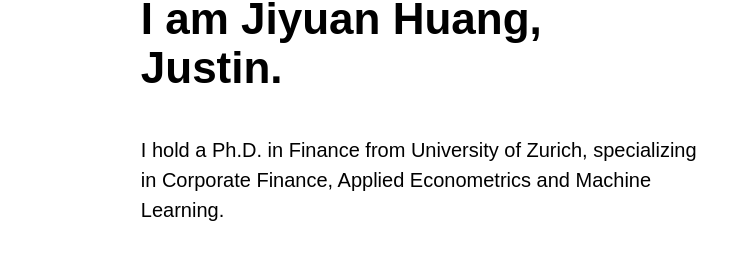
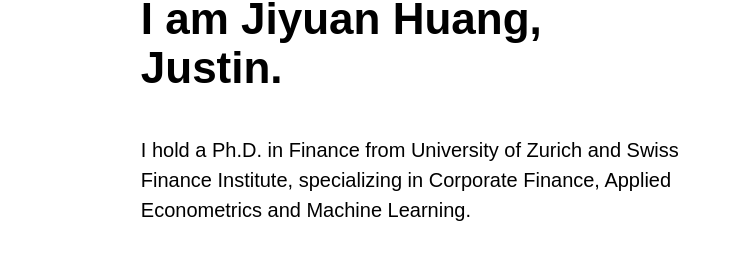
Before and after one commit to bykimuzh/Huang-Justin, a plain HTML site: page index.html in a window 1280 px wide. Shown: the part 242-499 px from the top of the page, 0-743 px from the left. Drawn offline with nearby package versions, Linux system fonts and the light colour scheme.

Commit message:
Update index.html

```diff
--- a/index.html
+++ b/index.html
@@ -39,7 +39,7 @@
                 <div class="efi-hr-01-title-wrapper">
                   <div class="efi-label big">Hello!</div>
                   <h1 class="efi-jumbo-2">I am Jiyuan Huang,<br>Justin.</h1>
-                  <p class="efi-big-paragraph-2">I hold a Ph.D. in Finance from University of Zurich, specializing in Corporate Finance, Applied Econometrics and Machine Learning.</p>
+                  <p class="efi-big-paragraph-2">I hold a Ph.D. in Finance from University of Zurich and Swiss Finance Institute, specializing in Corporate Finance, Applied Econometrics and Machine Learning.</p>
                 </div>
                 <div class="efi-hr-01-buttons-wrapper">
                   <a href="documents/Jiyuan_Huang_CV.pdf" class="efi-button w-button">Download<br>‍<strong>CV</strong></a>
```
